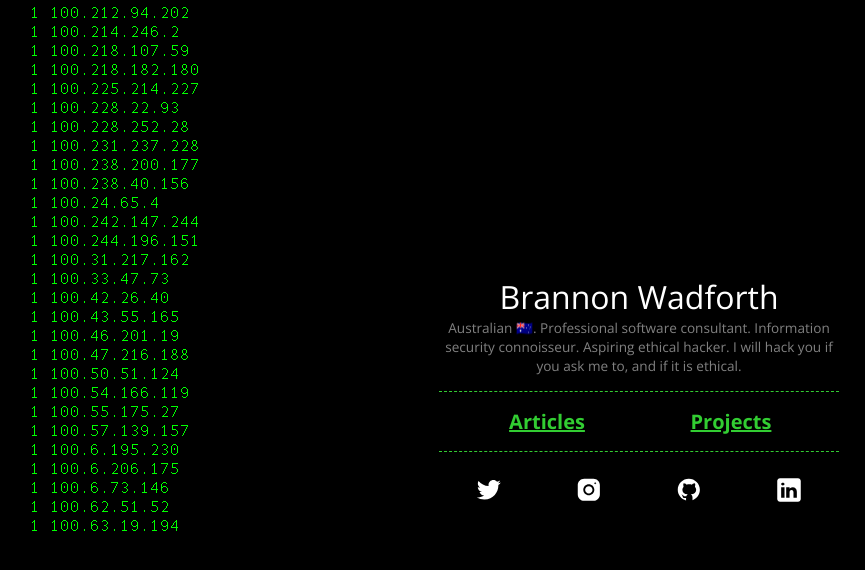
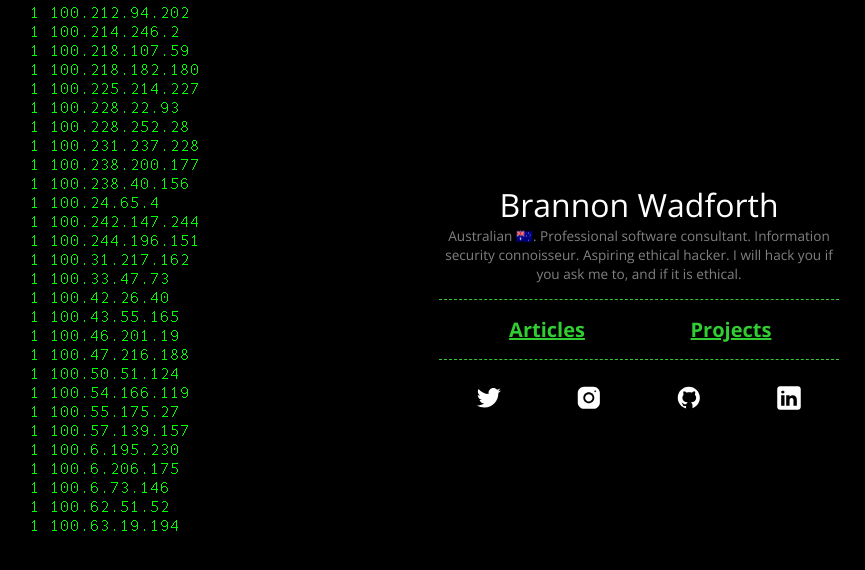
Before and after one commit to bmwadforth/front, a React (Create React App) app: page / in a window 1280 px wide. Shown: the top 570 px of the page, without its empty margins (1-866 px from the left). Built offline with nearby package versions, Linux system fonts and the light colour scheme.

Commit message:
Updating styles

```diff
--- a/src/App.js
+++ b/src/App.js
@@ -14,15 +14,15 @@ function App() {
   return (
     <div className="App">
       <Router>
-        <Switch>
-          <main>
+        <main>
+          <Switch>
             <Route exact path={ROUTES.HOME} component={Dashboard} />
             <Route exact path={ROUTES.ARTICLES} component={Articles} />
             {/*
 
             <Route exact path={ROUTES.PROJECTS} component={Articles}/>*/}
-          </main>
-        </Switch>
+          </Switch>
+        </main>
         {/*<Navigation />*/}
       </Router>
     </div>
--- a/src/assets/styles/dashboard.scss
+++ b/src/assets/styles/dashboard.scss
@@ -8,8 +8,20 @@ main {
   }
 }
 
+.dashboard-container {
+  height: 100%;
+  display: flex;
+  justify-content: center;
+  align-items: center;
+  background-image: url('unnamed.gif');
+  background-color: black;
+  background-repeat: no-repeat;
+  color: white;
+}
+
 .dashboard {
   width: 400px;
+  margin-bottom: 200px;
 
   .title {
     font-weight: normal;
--- a/src/assets/styles/index.scss
+++ b/src/assets/styles/index.scss
@@ -9,21 +9,9 @@
   font-family: 'Open Sans', sans-serif;
 }
 
-.App {
+.App,
+main {
   height: 100%;
-  display: flex;
-  justify-content: center;
-  align-items: center;
-
-  main {
-    min-width: 300px;
-    min-height: 250px;
-  }
-
-  aside {
-    min-height: 250px;
-    margin-left: 2em;
-  }
 }
 
 #root,
@@ -36,13 +24,6 @@ body {
   height: 0.5px;
   border: 0.5px solid gray;
   width: 100%;
-}
-
-html {
-  background-image: url('unnamed.gif');
-  background-color: black;
-  background-repeat: no-repeat;
-  color: white;
 }
 
 @media only screen and (max-width: 800px) {
--- a/src/components/dashboard.js
+++ b/src/components/dashboard.js
@@ -5,6 +5,7 @@ import { ROUTES } from '../App';
 
 export default function Dashboard() {
   return (
+    <div className="dashboard-container">
       <div className="dashboard">
         <h1 className="title">Brannon Wadforth</h1>
         <p className="credentials">
@@ -30,5 +31,6 @@ export default function Dashboard() {
           <Icon icon={ICONS.LINKEDIN} link="https://www.linkedin.com/in/brannon-wadforth-959b06120/" size="small" />
         </span>
       </div>
+    </div>
   );
 }
```
Lines whose indentation alone changed are shown as unchanged.
